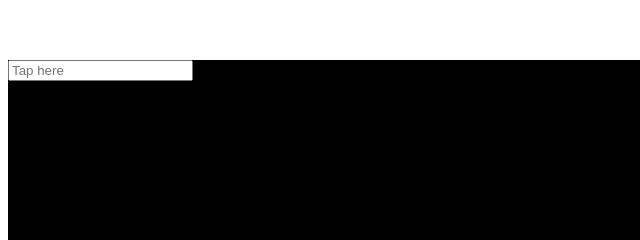
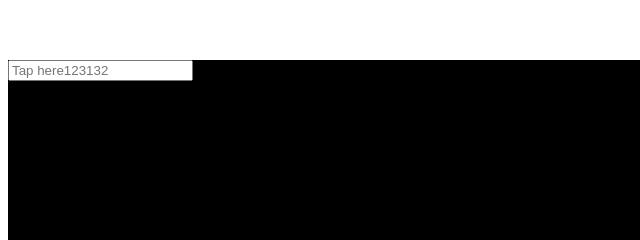
Before and after one commit to liamdebeasi/chromium-scroll, a website: page www/index.html in a window 1280 px wide. Shown: the part 448-688 px from the top of the page, 0-640 px from the left. Drawn offline with Linux system fonts and the light colour scheme.

Commit message:
sdfsdfsdf

```diff
--- a/www/index.html
+++ b/www/index.html
@@ -13,7 +13,7 @@
   </head>
   <body>
     <div id="pane-container">
-      <input placeholder="Tap here" />
+      <input placeholder="Tap here123132" />
     </div>
   </body>
 </html>
```
